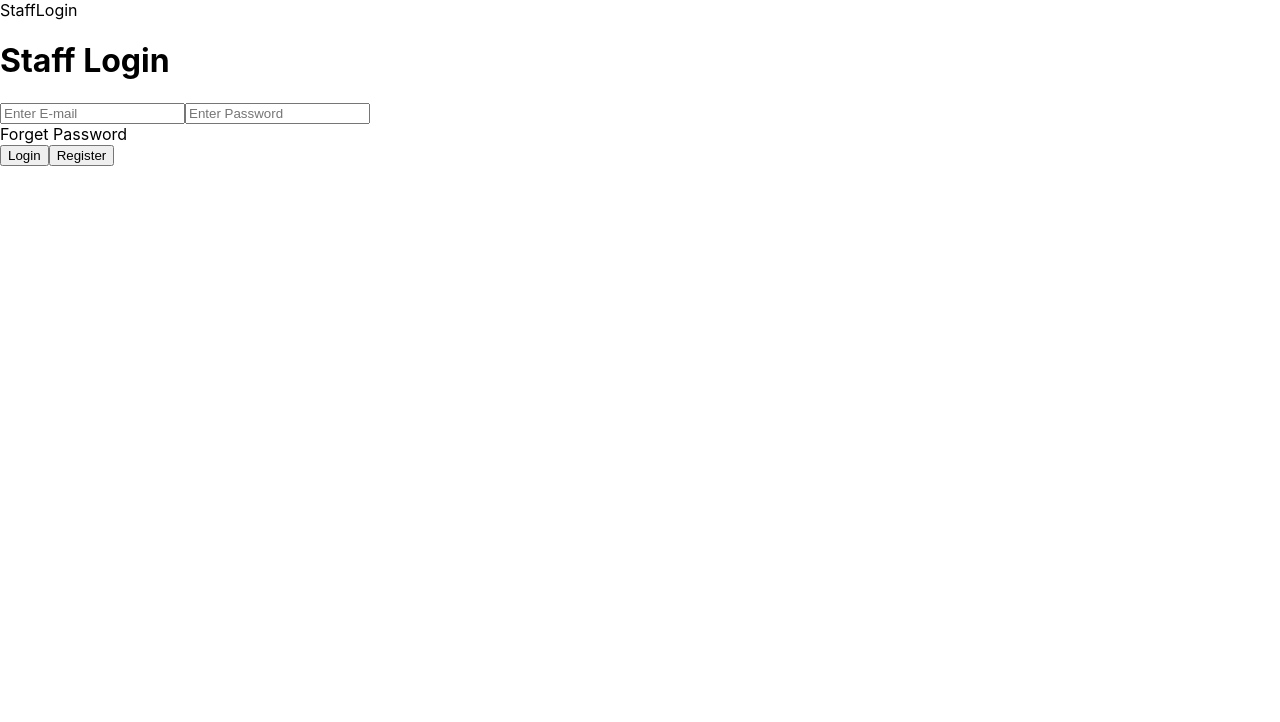
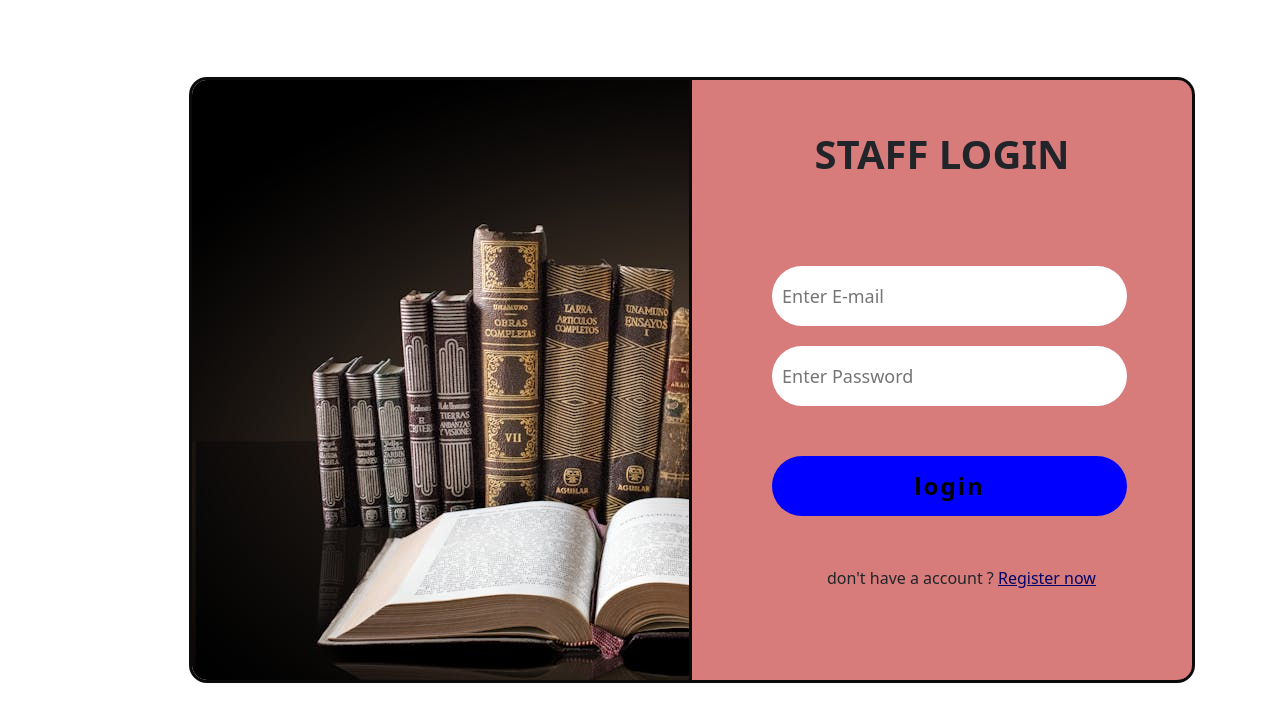
Before and after one commit to Leejith/LibraryManagement-Frontend, a React (Create React App) app: page /StaffLogin in a window 1280 px wide. Shown: the top 722 px of the page. Built offline with nearby package versions, Linux system fonts and the light colour scheme.

Commit message:
staff login completed

```diff
--- a/package.json
+++ b/package.json
@@ -6,6 +6,7 @@
     "@testing-library/jest-dom": "^5.17.0",
     "@testing-library/react": "^13.4.0",
     "@testing-library/user-event": "^13.5.0",
+    "bootstrap": "^5.3.3",
     "react": "^18.3.1",
     "react-dom": "^18.3.1",
     "react-router-dom": "^6.26.1",
--- a/src/App.js
+++ b/src/App.js
@@ -3,6 +3,8 @@ import './App.css';
 import StudentLogin from './Components/Students/StudentLogin';
 import{BrowserRouter,Routes,Route} from 'react-router-dom'
 import StaffLogin from './Components/Staff/StaffLogin';
+import 'bootstrap/dist/css/bootstrap.min.css'
+import 'bootstrap/dist/js/bootstrap.bundle.min.js'
 
 function App() {
   return (
--- a/src/Assets/Styles/StaffLogin.css
+++ b/src/Assets/Styles/StaffLogin.css
@@ -0,0 +1,88 @@
+.login{
+    box-shadow: rgba(0, 0, 0, 0.16) 0px 1px 4px, rgb(12, 12, 12) 0px 0px 0px 3px;
+    width: 1000px;
+    height: 600px;
+    position:absolute;
+    left: 15%;
+    top: 10%;
+    border-radius: 15px;
+    align-items: center;
+    overflow: hidden;
+}
+.staff{
+    box-shadow: rgba(0, 0, 0, 0.16) 0px 1px 4px, rgb(12, 12, 12) 0px 0px 0px 3px;
+    width: 500px;
+    height: 600px;
+    position:absolute;
+    right: 0px;
+    align-items: center;
+    background-color: rgb(215, 123, 123);
+
+
+}
+.staff h1{
+    position: relative;
+    text-align: center;
+    top: 50px;
+    font-weight: bolder;
+
+}
+.email{
+    position: relative;
+    top: 130px;
+    margin-left: 80px;
+    height: 60px;
+    width: 355px;
+    padding: 10px;
+    border-radius: 30px;
+    font-size: large;
+    font-weight: 500;
+    outline: none;
+    border: none;
+
+
+
+}
+.password{
+    position: relative;
+    top: 150px;
+    margin-left: 80px;
+    height: 60px;
+    width: 355px;
+    padding: 10px;
+    border-radius: 30px;
+    font-size: large;
+    font-weight: 500;
+    outline: none;
+    border: none;
+}
+.button{
+    background-color: blue;
+    position: relative;
+    top: 200px;
+    margin-left: 80px;
+    height: 60px;
+    width: 355px;
+    padding: 10px;
+    border-radius: 30px;
+    font-size: x-large;
+    font-weight: 800;
+    letter-spacing: 2px;
+    outline: none;
+    border: none;
+}
+.staff p{
+    position: relative;
+    top: 250px;
+    margin-left: 135px;
+}
+.staff p a{
+    color: rgb(3, 3, 105);
+}
+.image{
+    background-image: url(../Images/loginslide.jpeg);
+    background-repeat: no-repeat;
+    width:100%;
+    height:100%;
+
+}
--- a/src/Components/Staff/StaffLogin.js
+++ b/src/Components/Staff/StaffLogin.js
@@ -3,15 +3,18 @@ import '../../Assets/Styles/StaffLogin.css'
 
 function StaffLogin() {
   return (
-    <div>StaffLogin
-    <form className=''>
-        <h1>Staff Login</h1>
-        <input type='email' placeholder='Enter E-mail'/>
-        <input type='password' placeholder='Enter Password'/><br/>
-        Forget Password<br/>
-        <button>Login</button>
-        <button>Register</button>
-      </form>
+    <div className='login'>
+      <div className='staff'>
+        <h1 >STAFF LOGIN</h1>
+        <input type='email' placeholder='Enter E-mail' class='email'/>
+        <input type='password' placeholder='Enter Password' class='password'/>
+        <button type='button' class="button">login</button>
+        <p>don't have a account ? <a href="#">Register now</a></p>
+
+      </div>
+      <div class='image'>
+        <img src="" alt="" class="img" />
+      </div>
     </div>
   )
 }
```
Also changed, not shown: src/Assets/Images/loginslide.jpeg (added), src/Assets/Styles/StudenLogin.css (line endings or trailing spaces), 1 other file (tests, documents, lock files or other folders).
